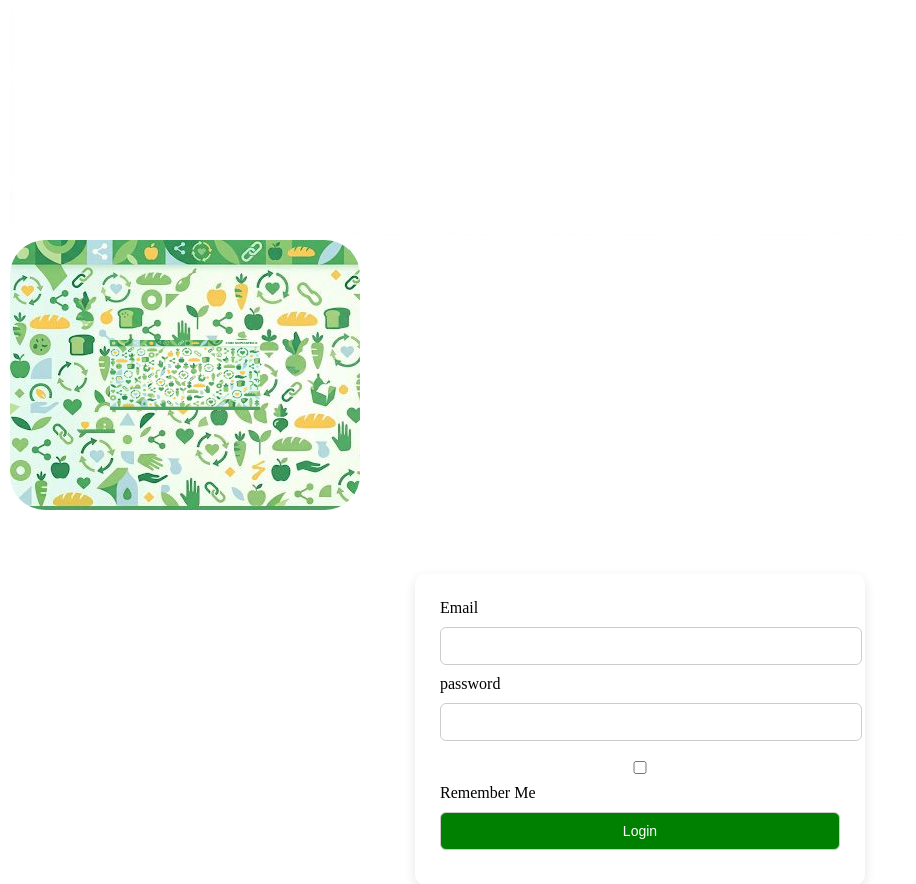
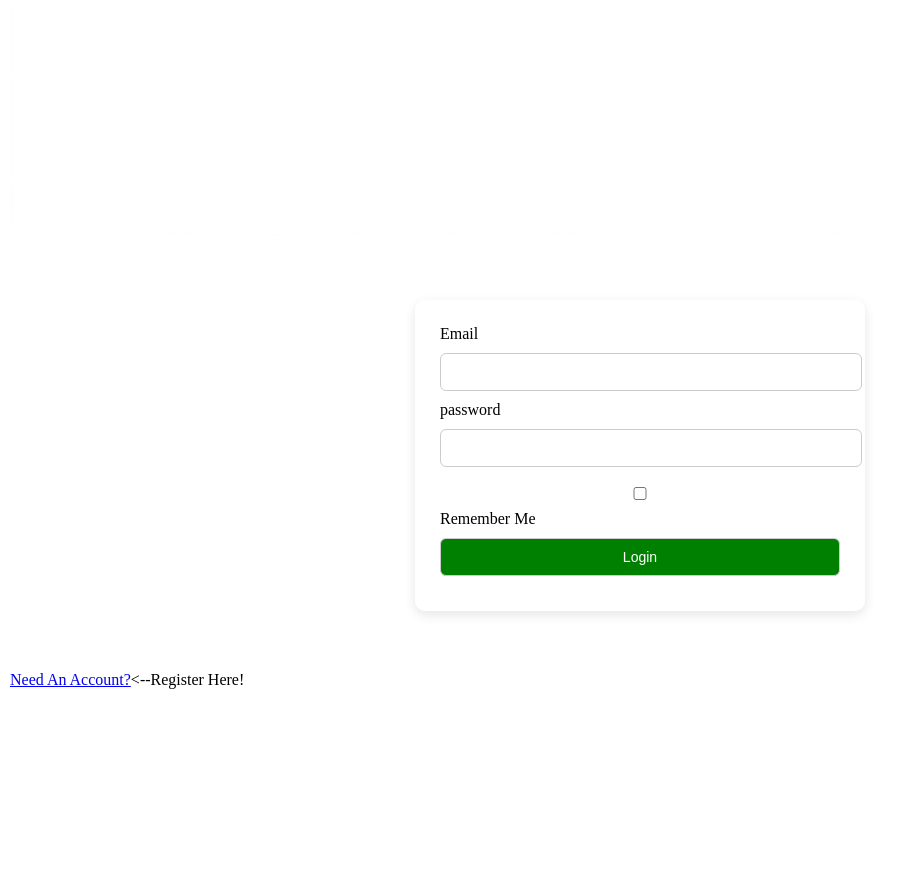
Before and after one commit to DevP50/food_Rescue, a Flask app: page /login in a window 1280 px wide; the page is wider, and only the part inside the window is pictured. Shown: the part 612-1496 px from the top of that part, without its empty margins (0-916 px from the left). After the commit the page ends 1301 px from the top of that part, so only its background shows below. Run offline with Flask 3, Linux system fonts and the light colour scheme.

Commit message:
Cleaned the UI of the login page

```diff
--- a/templates/login.html
+++ b/templates/login.html
@@ -3,10 +3,6 @@
 <center>
     <img src="{{url_for('static',filename='logo.jpg')}}" class="logo.jpg">
 </center>
-  <div class="container mt-3" >
-  <img src="{{ url_for('static',filename='background.jpg') }} " class="background-img">
-  </div>
-
 <form method="POST" action="{{ url_for('auth.login') }}">
       {{form.hidden_tag()}}
 
```
